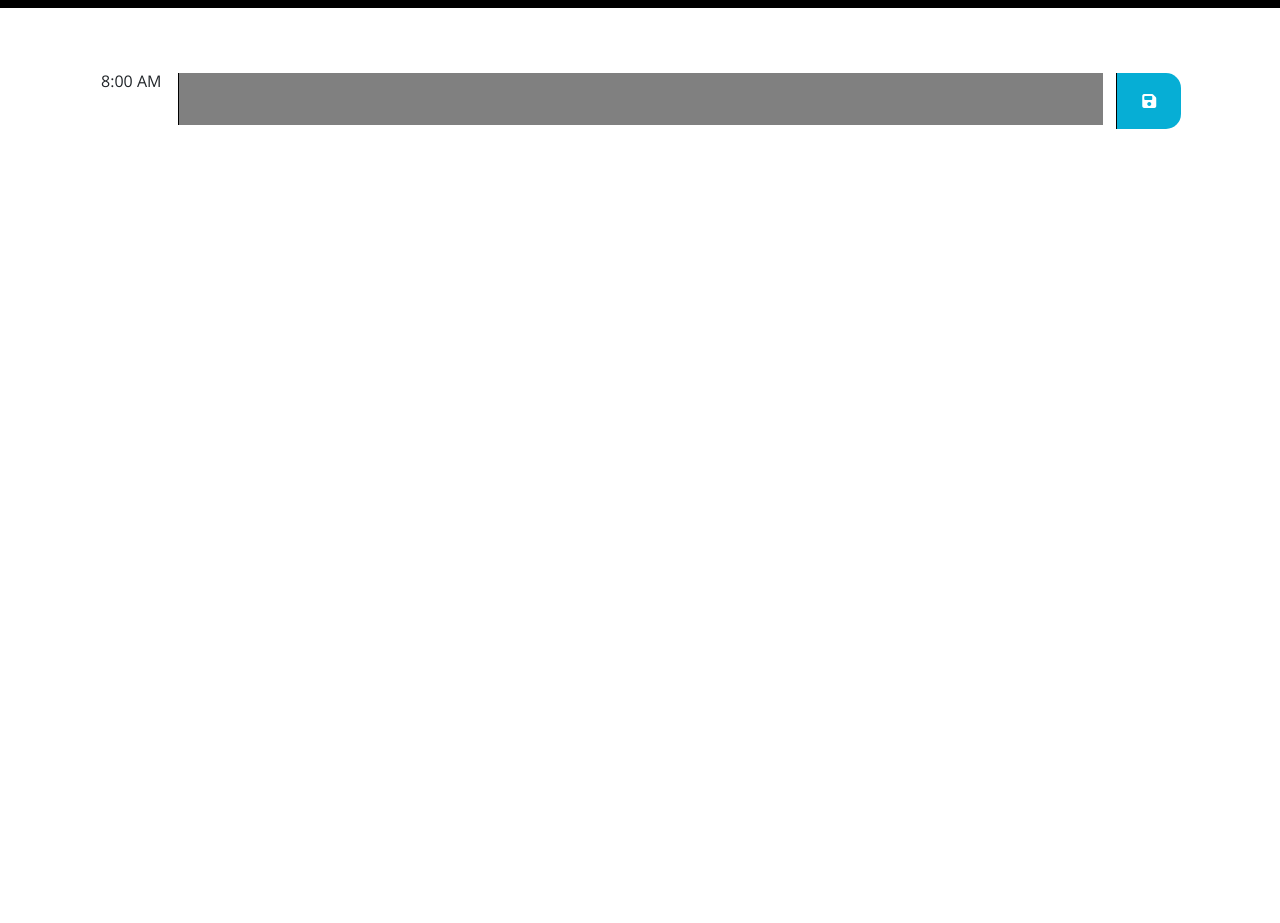
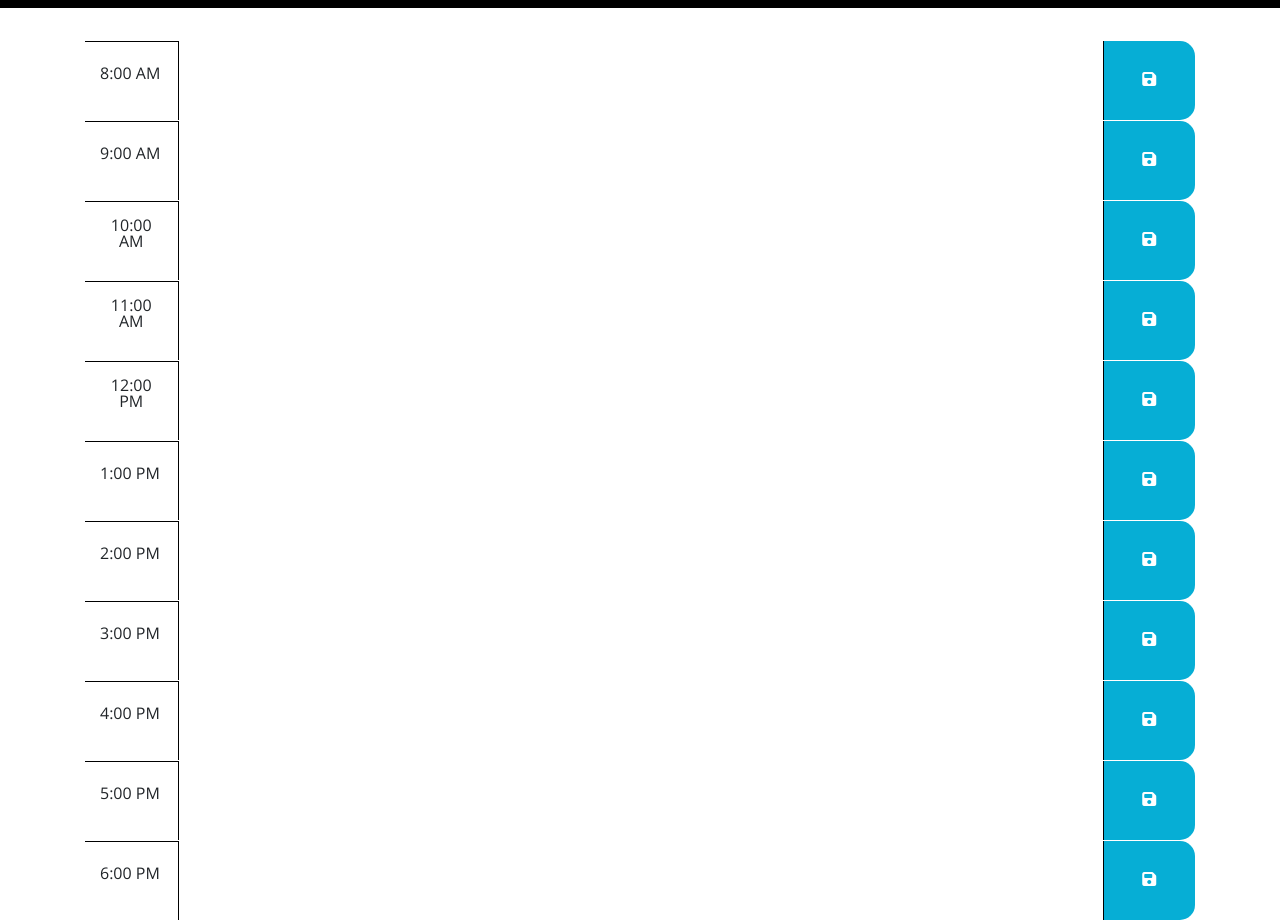
Before and after one commit to ycheng2021/Daily-Planner, a plain HTML site: page index.html in a window 1280 px wide. Shown: the part 260-1183 px from the top of the page. Before the commit the page ends 800 px from the top, so only its background shows below. Drawn offline with nearby package versions, Linux system fonts and the light colour scheme.

Commit message:
worked on html layout

```diff
--- a/assets/css/style.css
+++ b/assets/css/style.css
@@ -2,6 +2,7 @@ body {
     font-family: 'Open Sans', sans-serif;
     font-size: 16px;
     line-height: 1;
+    padding-bottom: 50px;
   }
 
   textarea {
@@ -11,7 +12,6 @@ body {
     color: #000000;
     border-left: 1px solid black;
     padding: 10px;
-    background-color: grey;
     width: 100%;
   }
 
@@ -37,6 +37,11 @@ body {
     padding: 0;
   }
 
+  .time {
+    display: flex;
+    align-items: center;
+    border-top: 1px solid black;
+  }
   .row {
     white-space: pre-wrap;
     height: 80px;
@@ -70,7 +75,7 @@ body {
     border-bottom-right-radius: 15px;
     background-color: #06aed5;
     color: white;
-    padding: 20px 25px;
+    padding: 30px;
   }
 
   .saveBtn i:hover {
--- a/index.html
+++ b/index.html
@@ -31,22 +31,64 @@
     </header>
     <div class="container time-block">
       <!-- Timeblocks go here -->
-      <div class="row justify-content-center">
-        <div class="col-1">
-          <p class="time">8:00 AM</p>
-        </div>
-        <div class="col-10">
-          <textarea class="description">
-
-          </textarea>
-        </div>
-        <div class="col-1">
-          <i class="fa-solid fa-floppy-disk saveBtn"></i>
-        </div>
+      <div class="row">
+        <p class="time col-sm-1">8:00 AM</p>
+        <textarea class="description col-sm-10"></textarea>
+        <i class="fa-solid fa-floppy-disk col-sm-1 saveBtn"></i>
+      </div>
+      <div class="row">
+        <p class="time col-sm-1">9:00 AM</p>
+        <textarea class="description col-sm-10"></textarea>
+        <i class="fa-solid fa-floppy-disk col-sm-1 saveBtn"></i>
+      </div>
+      <div class="row">
+        <p class="time col-sm-1">10:00 AM</p>
+        <textarea class="description col-sm-10"></textarea>
+        <i class="fa-solid fa-floppy-disk col-sm-1 saveBtn"></i>
+      </div>
+      <div class="row">
+        <p class="time col-sm-1">11:00 AM</p>
+        <textarea class="description col-sm-10"></textarea>
+        <i class="fa-solid fa-floppy-disk col-sm-1 saveBtn"></i>
+      </div>
+      <div class="row">
+        <p class="time col-sm-1">12:00 PM</p>
+        <textarea class="description col-sm-10"></textarea>
+        <i class="fa-solid fa-floppy-disk col-sm-1 saveBtn"></i>
+      </div>
+      <div class="row">
+        <p class="time col-sm-1">1:00 PM</p>
+        <textarea class="description col-sm-10"></textarea>
+        <i class="fa-solid fa-floppy-disk col-sm-1 saveBtn"></i>
+      </div>
+      <div class="row">
+        <p class="time col-sm-1">2:00 PM</p>
+        <textarea class="description col-sm-10"></textarea>
+        <i class="fa-solid fa-floppy-disk col-sm-1 saveBtn"></i>
+      </div>
+      <div class="row">
+        <p class="time col-sm-1">3:00 PM</p>
+        <textarea class="description col-sm-10"></textarea>
+        <i class="fa-solid fa-floppy-disk col-sm-1 saveBtn"></i>
+      </div>
+      <div class="row">
+        <p class="time col-sm-1">4:00 PM</p>
+        <textarea class="description col-sm-10"></textarea>
+        <i class="fa-solid fa-floppy-disk col-sm-1 saveBtn"></i>
+      </div>
+      <div class="row">
+        <p class="time col-sm-1">5:00 PM</p>
+        <textarea class="description col-sm-10"></textarea>
+        <i class="fa-solid fa-floppy-disk col-sm-1 saveBtn"></i>
+      </div>
+      <div class="row">
+        <p class="time col-sm-1">6:00 PM</p>
+        <textarea class="description col-sm-10"></textarea>
+        <i class="fa-solid fa-floppy-disk col-sm-1 saveBtn"></i>
       </div>
     </div>
 
-    <script src="https://cdnjs.cloudflare.com/ajax/libs/jquery/3.2.1/jquery.min.js"></script>
+    <script src="https://code.jquery.com/jquery-3.6.0.min.js"></script>
     <script src="https://cdnjs.cloudflare.com/ajax/libs/moment.js/2.24.0/moment.min.js"></script>
   </body>
 </html>
```
